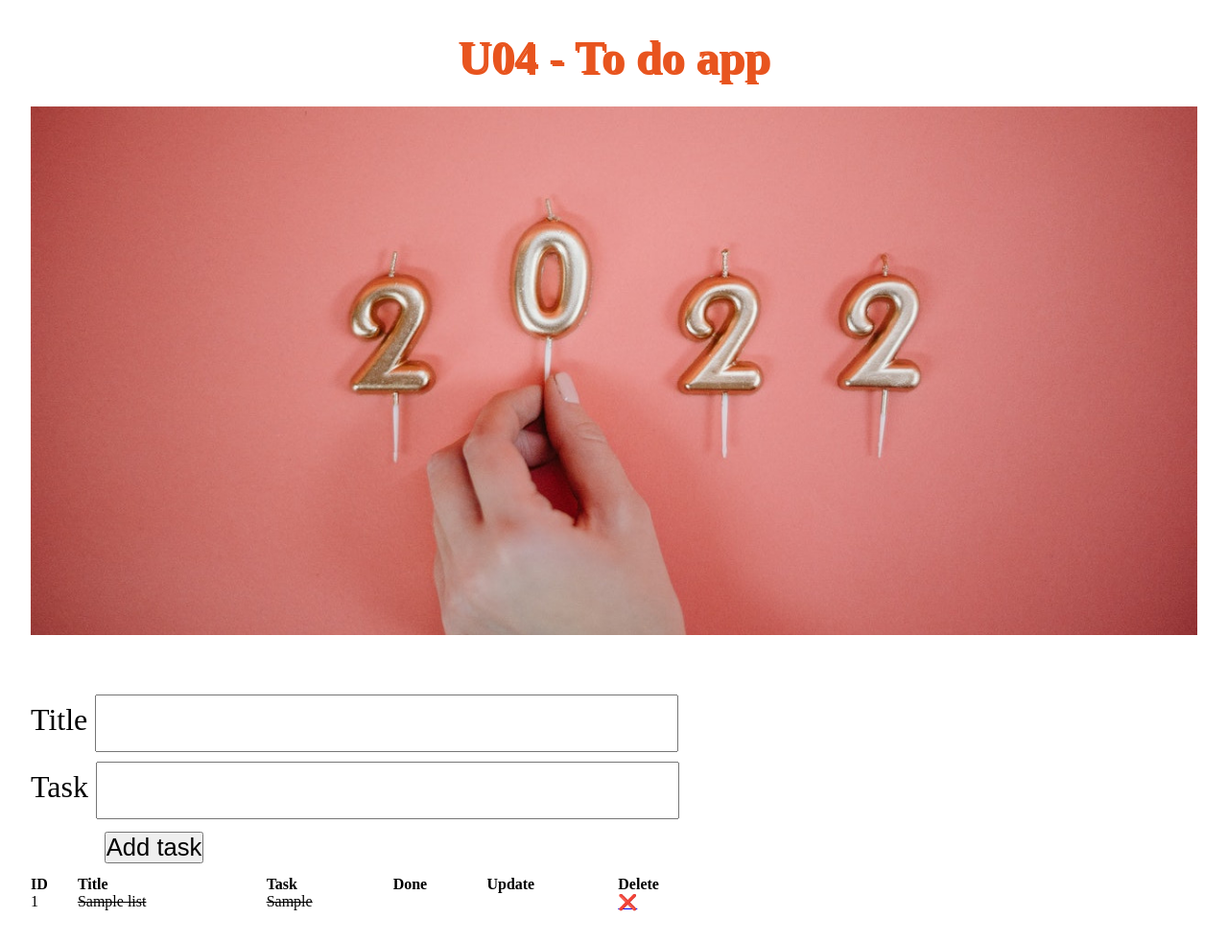
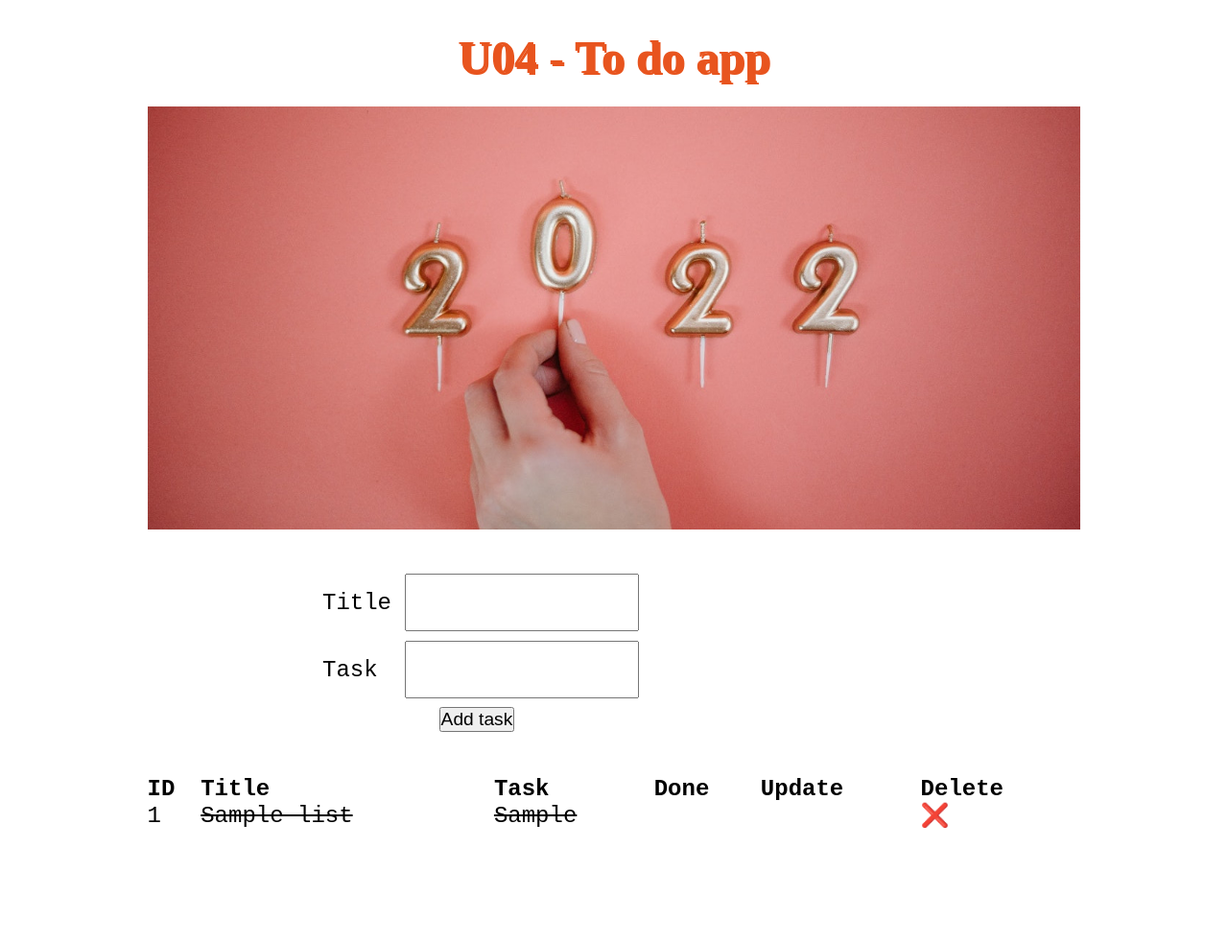
Before and after one commit to louisehedman/U04_to-do-app, a PHP site: page / in a window 1280 px wide. Shown: the whole page at 96% size. After the commit the page ends 864 px from the top, so only its background shows below. Run offline with PHP 8.4, Linux system fonts and the light colour scheme; tables that the repository leaves empty or names only in its code hold one stand-in row (values such as "Sample post").

Commit message:
update html css

```diff
--- a/app/public/index.php
+++ b/app/public/index.php
@@ -11,6 +11,9 @@ $notset = '';
 if (isset($_POST['add'])) {
    if (empty($_POST['title'])) {
       $notset = "Title can't be blank";
+   }
+   else if (ctype_space($_POST['title']) || ctype_space($_POST['task'])){
+      $notset = "Input can't consist of whitespace";
    }
     else{
       $query = <<<SQL
@@ -38,6 +41,12 @@ if (isset($_GET['update'])) {
 }
 
 if (isset($_POST['update'])) {
+   if (empty($_POST['title'])) {
+      $notset = "Title can't be blank";
+   }
+   else if (ctype_space($_POST['title']) || ctype_space($_POST['task'])){
+      $notset = "Input can't consist of whitespace";
+   }
    $id = $_POST['id'];
    $title = $_POST['title'];
    $task = $_POST['task'];
@@ -62,6 +71,7 @@ if (isset($_GET['delete'])) {
 if (isset($_GET['as'], $_GET['row'])) {
    $as = $_GET['as'];
    $row = $_GET['row'];
+
    $query = $db->prepare("UPDATE list SET done = 1 WHERE id = :row");
    $query->execute(['row' => $row]);
 }
@@ -74,10 +84,11 @@ if (isset($_GET['as'], $_GET['row'])) {
       <meta charset="UTF-8">
       <meta http-equiv="X-UA-Compatible" content="IE=edge">
       <meta name="viewport" content="width=device-width, initial-scale=1.0">
-   <link rel="stylesheet" type="text/css" href="styles.css">
+      <link rel="stylesheet" type="text/css" href="style.css">
       <title>U04-to-do-app</title>
    </head>
    <body>
+      <div id="wrapper">
          <header>
             <h1>U04 - To do app</h1>
             <img src="\assets\img\2022.jpg" />
@@ -89,20 +100,19 @@ if (isset($_GET['as'], $_GET['row'])) {
                   <label>Title</label>
                   <input type="text" name="title" value="<?php echo $title; ?>">
                   <br>
-      <label>Task</label>
+                  <label>Task&nbsp;</label>
                   <input type="text" name="task" value="<?php echo $task; ?>">
                   <div>
                      <?php if ($update == true): ?>
-            <button type="submit" name="update" >update</button>
+                        <button type="submit" name="update" class="submitbtn">update</button>
                      <?php else: ?>
                         <button type="submit" name="add" class="submitbtn">Add task</button>
                      <?php endif ?>
                   </div>
+                     <?php if (isset($notset)) { ?>
+                     <p class="error"><?php echo $notset; ?></p>
+                     <?php } ?>
                </form>
-
-   <?php if (isset($notset)) { ?>
-	<p><?php echo $notset; ?></p>
-   <?php } ?>
 
                <?php $rows = $db->query('SELECT * FROM list'); ?>
 
@@ -126,7 +136,7 @@ if (isset($_GET['as'], $_GET['row'])) {
                      <td class="row<?php echo $row['done'] ? ' done' : '' ?>" > <?php echo $row['task']; ?> </td>
                      <td>
                         <?php if (!$row['done']) { ?>
-               <a href="index.php?as=done&row=<?php echo $row['id']; ?>">&#9989;</a>
+                           <a class="link" href="index.php?as=done&row=<?php echo $row['id']; ?>">&#9989;</a>
                         <?php } ?>
                      </td>
                      <td>
@@ -134,15 +144,17 @@ if (isset($_GET['as'], $_GET['row'])) {
                            <a href="index.php?update=<?php echo $row['id']; ?>">&#9999;&#65039;</a>
                         <?php } ?>
                      </td>
-            <td> <a href="index.php?delete=<?php echo $row['id']; ?>">&#x274C;</a> </td>
+                     <td>
+                        <a class="link" href="index.php?delete=<?php echo $row['id']; ?>">&#x274C;</a>
+                     </td>
                   </tr>
                   <?php } ?>
-
                </tbody>
             </section>
          </main>
          <footer>
 
          </footer>
+      </div>
    </body>
 </html>
--- a/app/public/styles.css
+++ b/app/public/style.css
@@ -8,12 +8,19 @@
       margin: 2em;
   }
 
+ /* #wrapper {
+      width: 80%;
+      margin: 0 auto;
+  }*/
+
  /* header {
 
   }*/
 
   img {
-      width: 100%;
+      width: 80%;
+      display: block;
+      margin: 0 auto;
   }
 
   h1 {
@@ -25,26 +32,40 @@
   }
 
   form {
-      margin-top: 1.5em;
-      font-size: 2em;
+      display: block;
+      margin: 1.5em auto;
+      width: 50%;
+      font-size: 1.5em;
+      font-family: 'Courier New', Courier, monospace
   }
 
   input {
       margin-top: 0.5em;
       height: 3em;
-      width: 50%;
+      width: 40%;
       font-size: 20px;
   }
 
 .submitbtn {
-    margin: 0.5em 3em;
+    margin: 0.5em 20%;
     font-size: 0.8em;
 }
 
 table {
-    width: 60%;
+    margin: 0 auto;
+    width: 80%;
+    font-family: 'Courier New', Courier, monospace;
+    font-size: 1.5em;
     border-collapse: collapse;
     text-align: left;
+}
+
+.link {
+    text-decoration: none;
+}
+
+.error {
+    color: red;
 }
 
 .done {
```
Lines whose indentation alone changed are shown as unchanged.
